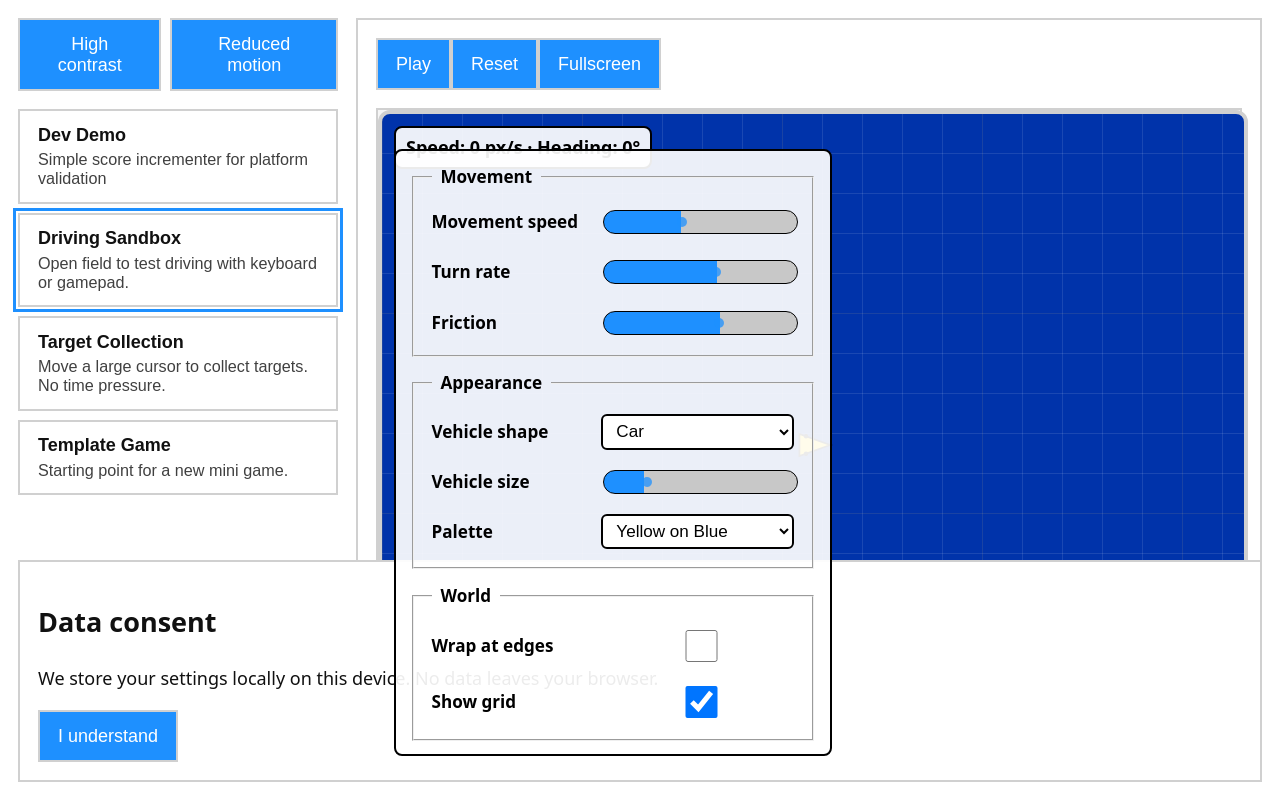
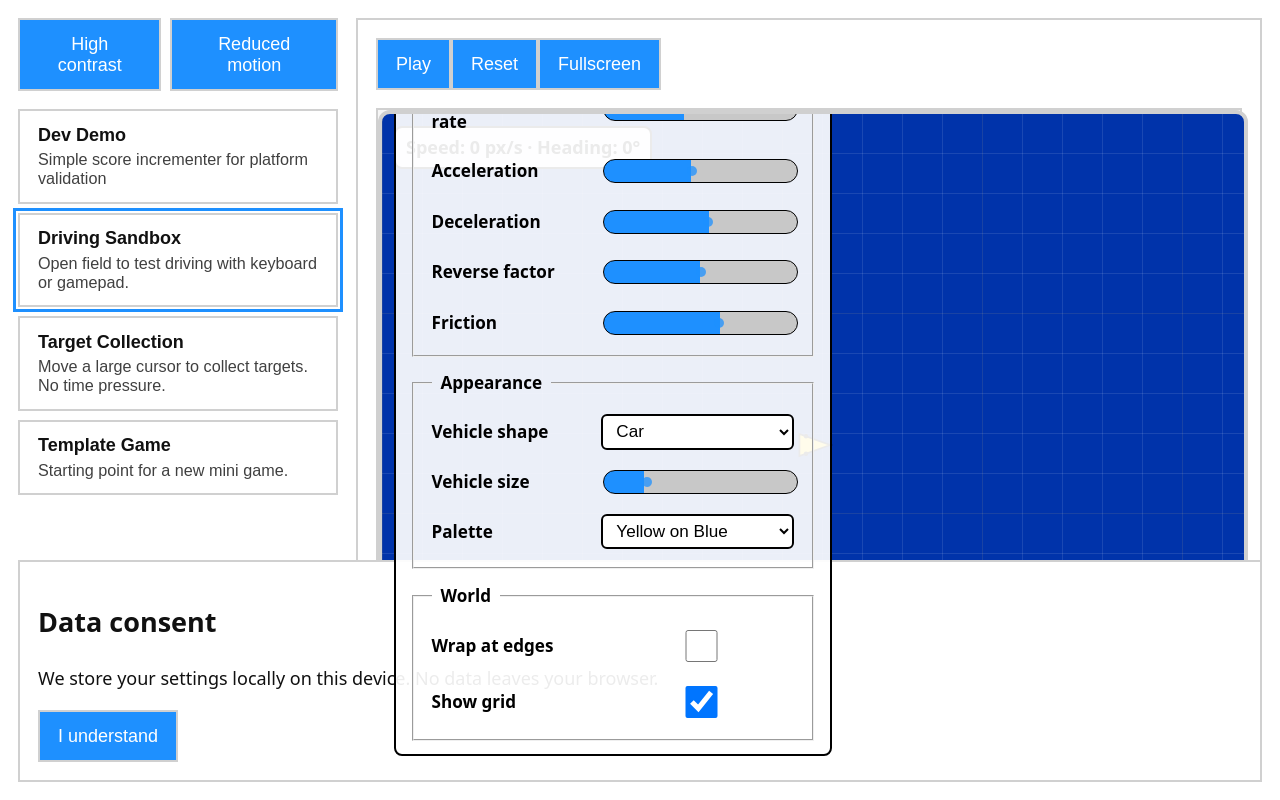
Before and after one commit to Magnatronic/minigioco, a React (Vite) app: page / in a window 1280 px wide. Both pictures are taken after a click on the button 178 px from the left and 259 px from the top of the page. Built offline with nearby package versions, Linux system fonts and the light colour scheme.

Commit message:
feat(driving): wheelchair-like dynamics (rate-limited accel/decel, in-place vs at-speed turning) with tuning controls

```diff
--- a/src/games/DrivingSandbox/index.tsx
+++ b/src/games/DrivingSandbox/index.tsx
@@ -22,7 +22,7 @@ const PALETTE = [
 ] as const;
 
 const schema: GameConfigSchema = {
-  version: 2,
+  version: 3,
   properties: {
     speedMult: { type: 'number', min: 1, max: 6 },
     turnDegPerSec: { type: 'number', min: 20, max: 140 },
@@ -31,7 +31,11 @@ const schema: GameConfigSchema = {
     showGrid: { type: 'boolean' },
     vehicleShape: { type: 'string' },
     vehicleSize: { type: 'number', min: 24, max: 120 },
-    paletteIndex: { type: 'number', min: 0, max: PALETTE.length - 1 }
+    paletteIndex: { type: 'number', min: 0, max: PALETTE.length - 1 },
+    accel: { type: 'number', min: 200, max: 1200 },
+    decel: { type: 'number', min: 300, max: 1500 },
+    turnInPlaceDegPerSec: { type: 'number', min: 120, max: 360 },
+    reverseFactor: { type: 'number', min: 0.2, max: 0.6 }
   }
 };
 
@@ -44,6 +48,10 @@ type DSConfig = {
   vehicleShape: 'car' | 'rectangle';
   vehicleSize: number;
   paletteIndex: number;
+  accel: number; // px/s^2 forward accel
+  decel: number; // px/s^2 braking/letting go decel
+  turnInPlaceDegPerSec: number; // deg/s when pivoting near zero speed
+  reverseFactor: number; // 0.2..0.6 max reverse vs forward
 };
 
 const defaultCfg: DSConfig = {
@@ -54,7 +62,11 @@ const defaultCfg: DSConfig = {
   showGrid: true,
   vehicleShape: 'car',
   vehicleSize: 44,
-  paletteIndex: 0
+  paletteIndex: 0,
+  accel: 650,
+  decel: 950,
+  turnInPlaceDegPerSec: 220,
+  reverseFactor: 0.4
 };
 
 function clamp(n: number, min: number, max: number) {
@@ -73,7 +85,11 @@ function sanitize(raw?: Partial<DSConfig>): DSConfig {
       ? ((r as any).vehicleShape as DSConfig['vehicleShape'])
       : defaultCfg.vehicleShape,
     vehicleSize: clamp(Number((r as any).vehicleSize ?? defaultCfg.vehicleSize), 24, 120),
-    paletteIndex: clamp(Number((r as any).paletteIndex ?? defaultCfg.paletteIndex), 0, PALETTE.length - 1)
+  paletteIndex: clamp(Number((r as any).paletteIndex ?? defaultCfg.paletteIndex), 0, PALETTE.length - 1),
+  accel: clamp(Number((r as any).accel ?? defaultCfg.accel), 200, 1200),
+  decel: clamp(Number((r as any).decel ?? defaultCfg.decel), 300, 1500),
+  turnInPlaceDegPerSec: clamp(Number((r as any).turnInPlaceDegPerSec ?? defaultCfg.turnInPlaceDegPerSec), 120, 360),
+  reverseFactor: clamp(Number((r as any).reverseFactor ?? defaultCfg.reverseFactor), 0.2, 0.6)
   };
 }
 
@@ -176,28 +192,33 @@ function DrivingComponent({ managers }: { managers: { a11y: AccessibilityManager
     const steer = smooth.current.steer;
     const throttle = smooth.current.throttle;
 
-  const baseMax = 160; // px/s base max speed (lowered)
-    const maxFwd = baseMax * cfgRef.current.speedMult; // 220..2200
-    const maxRev = maxFwd * 0.4; // reverse slower
-  const accel = 900; // px/s^2
-    const turnRate = (cfgRef.current.turnDegPerSec * Math.PI) / 180; // rad/s at full steer
+    const baseMax = 160; // px/s base max speed
+    const maxFwd = baseMax * cfgRef.current.speedMult;
+    const maxRev = maxFwd * cfgRef.current.reverseFactor; // reverse slower
 
-  // Acceleration
-  const targetAcc = throttle * accel; // signed
-  // Integrate speed, then apply multiplicative drag (fraction per second)
-  speed.current += targetAcc * dt;
-  speed.current *= Math.max(0, 1 - cfgRef.current.friction * dt);
+    // Rate-limit linear speed toward target velocity (wheelchair-like)
+    const vTarget = throttle >= 0 ? throttle * maxFwd : throttle * maxRev; // signed
+    if (vTarget > speed.current) {
+      speed.current = Math.min(vTarget, speed.current + cfgRef.current.accel * dt);
+    } else {
+      speed.current = Math.max(vTarget, speed.current - cfgRef.current.decel * dt);
+    }
+    // Mild drag
+    speed.current *= Math.max(0, 1 - cfgRef.current.friction * dt);
     // deadband around 0
     if (Math.abs(speed.current) < 5) speed.current = 0;
     // Clamp speeds
     if (speed.current > maxFwd) speed.current = maxFwd;
     if (speed.current < -maxRev) speed.current = -maxRev;
 
-    // Steering. Flip when reversing for natural feel.
-    const steerDir = speed.current >= 0 ? 1 : -1;
-    // Optionally reduce steering a bit with speed to avoid oversteer (mild, always on)
-    const speedFactor = 0.6 + 0.4 / (1 + Math.abs(speed.current) / (maxFwd * 0.5));
-    heading.current += steer * steerDir * turnRate * speedFactor * dt;
+    // Turning: stronger in-place, gentler at speed
+    const speedNorm = Math.min(1, Math.abs(speed.current) / Math.max(1, maxFwd));
+    const turnAtSpeed = (cfgRef.current.turnDegPerSec * Math.PI) / 180; // rad/s
+    const turnInPlace = (cfgRef.current.turnInPlaceDegPerSec * Math.PI) / 180; // rad/s
+    const effectiveTurn = turnInPlace + (turnAtSpeed - turnInPlace) * speedNorm; // interpolate
+    const steerDir = speed.current >= 0 ? 1 : -1; // reverse flips steering
+    const omega = steer * steerDir * effectiveTurn; // rad/s
+    heading.current += omega * dt;
 
   // Integrate position
   pos.current.x += Math.cos(heading.current) * speed.current * dt;
@@ -333,6 +354,54 @@ function DrivingComponent({ managers }: { managers: { a11y: AccessibilityManager
                   onChange={(e) => setCfg({ ...cfg, turnDegPerSec: Number(e.currentTarget.value) })}
                 />
               </SettingsRow>
+              <SettingsRow label="Turn-in-place rate">
+                <input
+                  type="range"
+                  min={120}
+                  max={360}
+                  step={5}
+                  value={cfg.turnInPlaceDegPerSec}
+                  style={{ ['--_filled' as any]: `${((cfg.turnInPlaceDegPerSec - 120) / (360 - 120)) * 100}%` }}
+                  title={`${cfg.turnInPlaceDegPerSec}°/s`}
+                  onChange={(e) => setCfg({ ...cfg, turnInPlaceDegPerSec: Number(e.currentTarget.value) })}
+                />
+              </SettingsRow>
+              <SettingsRow label="Acceleration">
+                <input
+                  type="range"
+                  min={200}
+                  max={1200}
+                  step={25}
+                  value={cfg.accel}
+                  style={{ ['--_filled' as any]: `${((cfg.accel - 200) / (1200 - 200)) * 100}%` }}
+                  title={`${cfg.accel} px/s²`}
+                  onChange={(e) => setCfg({ ...cfg, accel: Number(e.currentTarget.value) })}
+                />
+              </SettingsRow>
+              <SettingsRow label="Deceleration">
+                <input
+                  type="range"
+                  min={300}
+                  max={1500}
+                  step={25}
+                  value={cfg.decel}
+                  style={{ ['--_filled' as any]: `${((cfg.decel - 300) / (1500 - 300)) * 100}%` }}
+                  title={`${cfg.decel} px/s²`}
+                  onChange={(e) => setCfg({ ...cfg, decel: Number(e.currentTarget.value) })}
+                />
+              </SettingsRow>
+              <SettingsRow label="Reverse factor">
+                <input
+                  type="range"
+                  min={0.2}
+                  max={0.6}
+                  step={0.05}
+                  value={cfg.reverseFactor}
+                  style={{ ['--_filled' as any]: `${((cfg.reverseFactor - 0.2) / (0.6 - 0.2)) * 100}%` }}
+                  title={`${(cfg.reverseFactor * 100).toFixed(0)}% of forward`}
+                  onChange={(e) => setCfg({ ...cfg, reverseFactor: Number(e.currentTarget.value) })}
+                />
+              </SettingsRow>
               <SettingsRow label="Friction">
                 <input
                   type="range"
```
